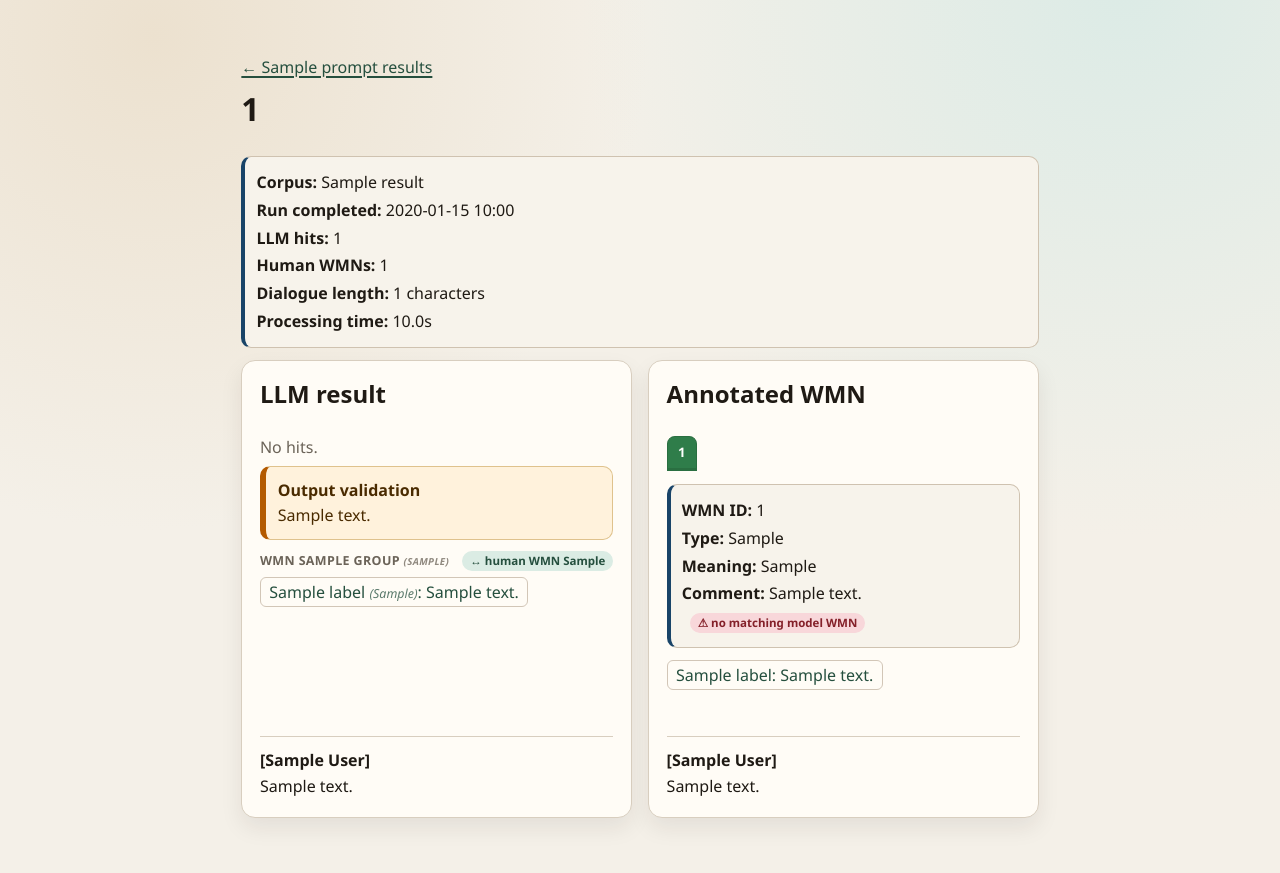
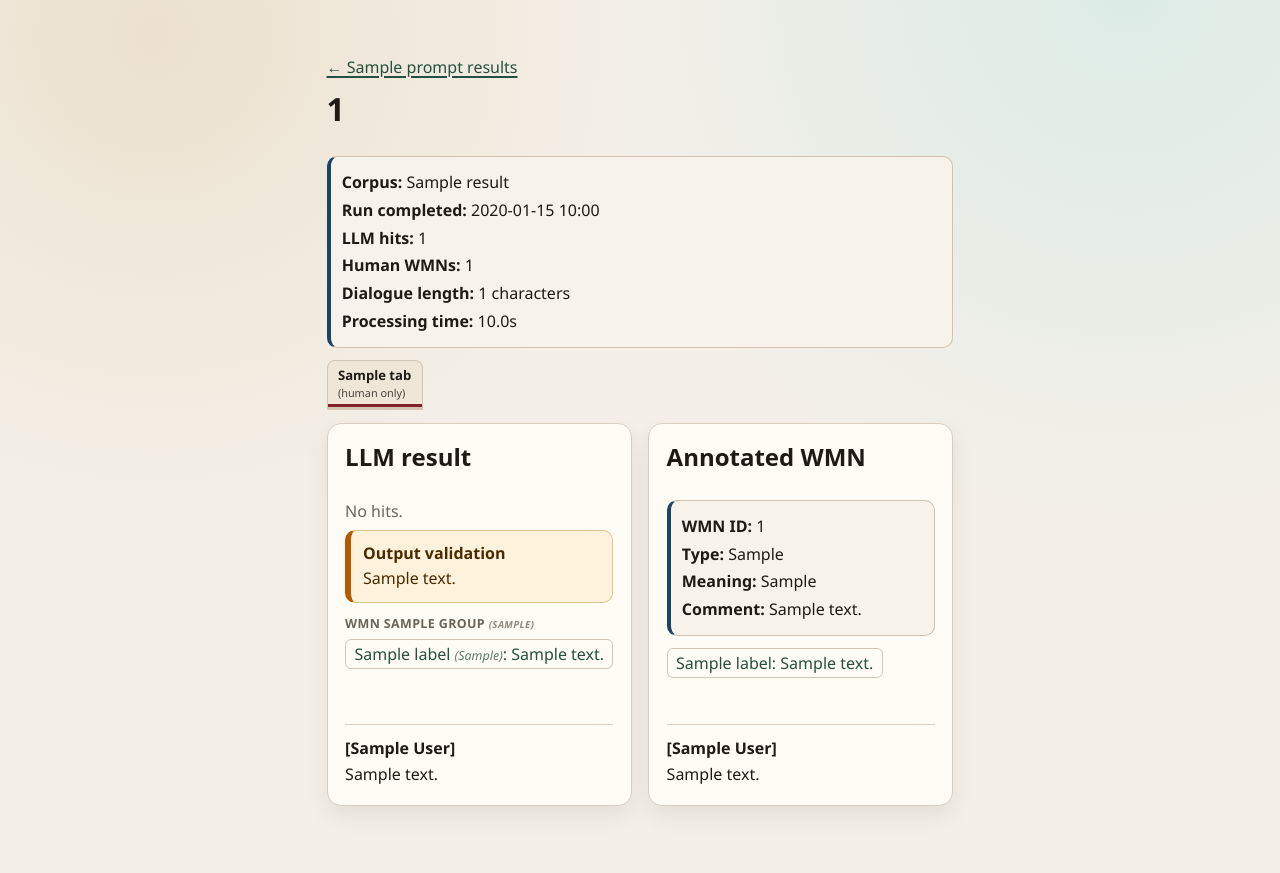
Before and after one commit to gu-wmn/webapp, a Python web app: template src/newme/templates/portal/result_dialogue.html in a window 1280 px wide. Shown: the part 59-932 px from the top of the page. After the commit the page ends 869 px from the top, so only its background shows below. Run offline with Jinja, Linux system fonts and the light colour scheme; the template is opened without the code that fills it: most values are stand-ins (such as "Sample title", 1, 10 or a date in 2020).

Commit message:
group WMNs in the comparison view. Matching WMNs are grouped together

```diff
--- a/src/newme/static/style.css
+++ b/src/newme/static/style.css
@@ -1787,6 +1787,33 @@ textarea[readonly]:focus {
   box-shadow: inset 0 -3px 0 var(--wmn);
 }
 
+.wmn-tab-matched-pair {
+  box-shadow: inset 0 -3px 0 var(--wmn);
+}
+
+.wmn-tab-matched-pair.selected {
+  background: var(--wmn);
+  border-color: #2a6f41;
+}
+
+.wmn-tab-unmatched {
+  box-shadow: inset 0 -3px 0 #842029;
+}
+
+.wmn-tab-unmatched.selected {
+  background: #842029;
+  border-color: #63181f;
+}
+
+.wmn-tab-sub {
+  display: block;
+  font-size: 0.68rem;
+  font-weight: 500;
+  opacity: 0.8;
+  text-transform: none;
+  letter-spacing: normal;
+}
+
 .wmn-match-badge {
   display: inline-block;
   font-size: 0.72rem;
--- a/src/newme/templates/portal/result_dialogue.html
+++ b/src/newme/templates/portal/result_dialogue.html
@@ -25,6 +25,30 @@
   <div class="warning-callout" role="alert">
     <p><strong>Warning: Dialogue unavailable</strong></p>
     <p>The dialogue text could not be loaded, so inline highlighting is unavailable.</p>
+  </div>
+  {% endif %}
+
+  {% if tabs %}
+  <div class="wmn-tab-row" role="tablist" aria-label="WMNs for dialogue">
+    {% for tab in tabs %}
+    <a
+      class="wmn-tab {% if selected_tab and tab.label == selected_tab.label %}selected{% endif %} {% if tab.kind == 'matched' %}wmn-tab-matched-pair{% else %}wmn-tab-unmatched{% endif %}"
+      href="{{ url_for('portal.run_result_dialogue', experiment_id=experiment.id, prompt_id=prompt.id, result_id=result.id, group=tab.group, wmn_id=tab.wmn_id) }}"
+      role="tab"
+      aria-selected="{{ 'true' if selected_tab and tab.label == selected_tab.label else 'false' }}"
+    >
+      {{ tab.label }}
+      <span class="wmn-tab-sub">
+        {%- if tab.kind == 'matched' -%}
+        (match)
+        {%- elif tab.kind == 'model-only' -%}
+        (model only)
+        {%- else -%}
+        (human only)
+        {%- endif -%}
+      </span>
+    </a>
+    {% endfor %}
   </div>
   {% endif %}
 
@@ -62,11 +86,6 @@
           <p class="wmn-group-heading">
             WMN {{ grp.group }}
             {% if grp.wmn_type %}<span class="chip-wmn-type">({{ grp.wmn_type }})</span>{% endif %}
-            {% if grp.matched_sequence %}
-            <span class="wmn-match-badge wmn-match-yes">&#8596; human WMN {{ grp.matched_sequence }}</span>
-            {% else %}
-            <span class="wmn-match-badge wmn-match-no">&#9888; no matching annotation</span>
-            {% endif %}
           </p>
           {% endif %}
           <div class="label-chip-row">
@@ -76,6 +95,8 @@
           </div>
         </div>
         {% endfor %}
+        {% elif selected_tab and selected_tab.kind == 'human-only' %}
+        <p class="portal-empty">No matching model WMN.</p>
         {% endif %}
       </div>
 
@@ -97,18 +118,6 @@
           <h2>Annotated WMN</h2>
         </div>
 
-        {% if human_sequences %}
-        <div class="wmn-tab-row" role="tablist" aria-label="WMNs for dialogue">
-          {% for sequence in human_sequences %}
-          <a
-            class="wmn-tab {% if selected_sequence and sequence.wmn_id == selected_sequence.wmn_id %}selected{% endif %} {% if sequence_matches.get(sequence.wmn_id) %}wmn-tab-matched{% endif %}"
-            href="{{ url_for('portal.run_result_dialogue', experiment_id=experiment.id, prompt_id=prompt.id, result_id=result.id, wmn_id=sequence.wmn_id) }}"
-            role="tab"
-            aria-selected="{{ 'true' if selected_sequence and sequence.wmn_id == selected_sequence.wmn_id else 'false' }}"
-          >{{ sequence.wmn_id }}</a>
-          {% endfor %}
-        </div>
-
         {% if selected_sequence %}
         <div class="meta-block">
           <p><b>WMN ID:</b> {{ selected_sequence.wmn_id }}</p>
@@ -117,14 +126,7 @@
           {% if selected_sequence.comment %}
           <p><b>Comment:</b> {{ selected_sequence.comment }}</p>
           {% endif %}
-          {% set matched_group = sequence_matches.get(selected_sequence.wmn_id) %}
-          {% if matched_group %}
-          <p><span class="wmn-match-badge wmn-match-yes">&#8596; model WMN {{ matched_group }}</span></p>
-          {% else %}
-          <p><span class="wmn-match-badge wmn-match-no">&#9888; no matching model WMN</span></p>
-          {% endif %}
         </div>
-        {% endif %}
 
         {% if human_label_links %}
         <div class="label-chip-row">
@@ -133,8 +135,10 @@
           {% endfor %}
         </div>
         {% endif %}
-        {% else %}
+        {% elif not human_sequences %}
         <p class="portal-empty">No human annotations found for this dialogue.</p>
+        {% elif selected_tab and selected_tab.kind == 'model-only' %}
+        <p class="portal-empty">No matching human annotation.</p>
         {% endif %}
       </div>
 
```
Also changed, not shown: src/newme/portal.py (+74 -32 lines).
